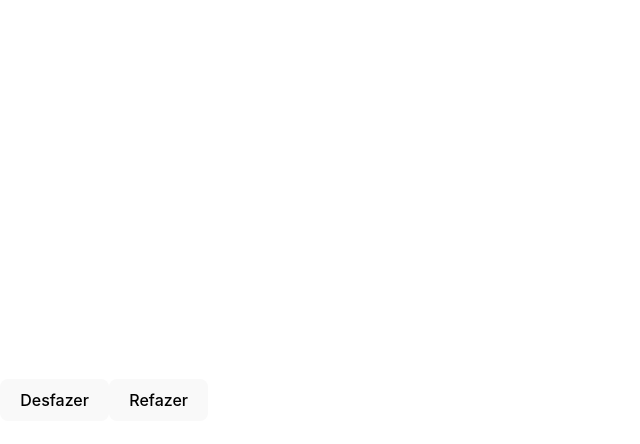
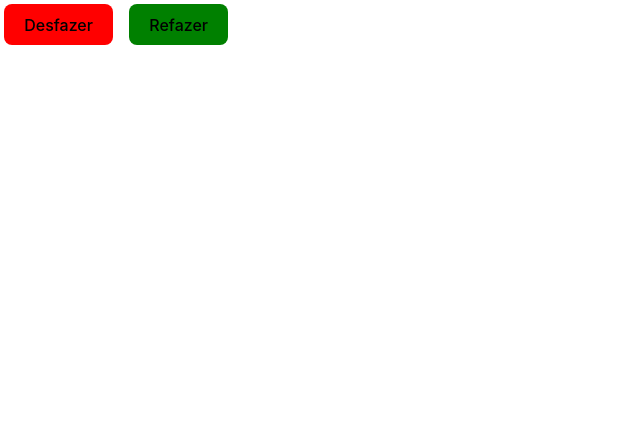
Before and after one commit to Marcoszz/szn, a React (Vite) app: page / in a window 1280 px wide. Shown: the top 444 px of the page, without its empty margins (0-640 px from the left). Built offline with nearby package versions, Linux system fonts and the light colour scheme.

Commit message:
refactor: Mudando componente home

```diff
--- a/src/main.tsx
+++ b/src/main.tsx
@@ -1,10 +1,10 @@
 import React from 'react'
 import ReactDOM from 'react-dom/client'
-import App from './screens/Home/index.tsx'
 import './index.css'
+import Home from './screens/Home'
 
 ReactDOM.createRoot(document.getElementById('root')!).render(
   <React.StrictMode>
-    <App />
+    <Home/>
   </React.StrictMode>,
 )
--- a/src/screens/Home/index.tsx
+++ b/src/screens/Home/index.tsx
@@ -1,28 +1,33 @@
-import { Fragment } from "react/jsx-runtime";
-import '../../App.css'
+import '../../App.css';
 import Dot from "../../components/Dot";
+import { EHomeButtonAction } from "../../types";
 import useApp from "./hooks/useHome";
-import { EHomeButtonAction } from "../../types";
+import { ButtonContainer, OutsideContainer } from './styles';
 
-function App() {
+const Home = () => {
   const {handleDivClick, handleHomeButtonAction, dots} = useApp();
 
   return (
-    <Fragment >
-      <div className="buttonContainer">
-      <button onClick={() => handleHomeButtonAction(EHomeButtonAction.UNDO)}>
-        Desfazer
-      </button>
-      <button onClick={() => handleHomeButtonAction(EHomeButtonAction.REMAKE)}>
-        Refazer
-      </button>
-    </div>
+    <>
+      <ButtonContainer>
+        <button
+        style={{backgroundColor: 'red'}}
+        onClick={() => handleHomeButtonAction(EHomeButtonAction.UNDO)}>
+          {EHomeButtonAction.UNDO}
+        </button>
+        <button
+        style={{backgroundColor: 'green'}}
+        onClick={() => handleHomeButtonAction(EHomeButtonAction.REMAKE)}>
+          {EHomeButtonAction.REMAKE}
+        </button>
+      </ButtonContainer>
 
-    <div className="container" onClick={handleDivClick}>
-      {dots.map((dot) => <Dot x={dot.x} y={dot.y}/>)}
-    </div>
-    </Fragment>
+
+      <OutsideContainer onClick={handleDivClick}>
+        {dots.map((dot, i) => <Dot key={i} x={dot.x} y={dot.y}/>)}
+      </OutsideContainer>
+    </>
   );
 }
 
-export default App;
+export default Home;
--- a/src/screens/Home/styles.ts
+++ b/src/screens/Home/styles.ts
@@ -0,0 +1,11 @@
+import styled from "styled-components";
+
+export const OutsideContainer = styled.div`
+    height: 100vh;
+    width: 100%;
+`
+export const ButtonContainer = styled.div`
+    display: flex;
+    gap: 16px;
+    padding: 4px;
+`
--- a/src/types/index.ts
+++ b/src/types/index.ts
@@ -4,6 +4,6 @@ export type TDot = {
 }
 
 export enum EHomeButtonAction {
-    REMAKE,
-    UNDO
+    REMAKE = "Refazer",
+    UNDO = "Desfazer"
 }
```
